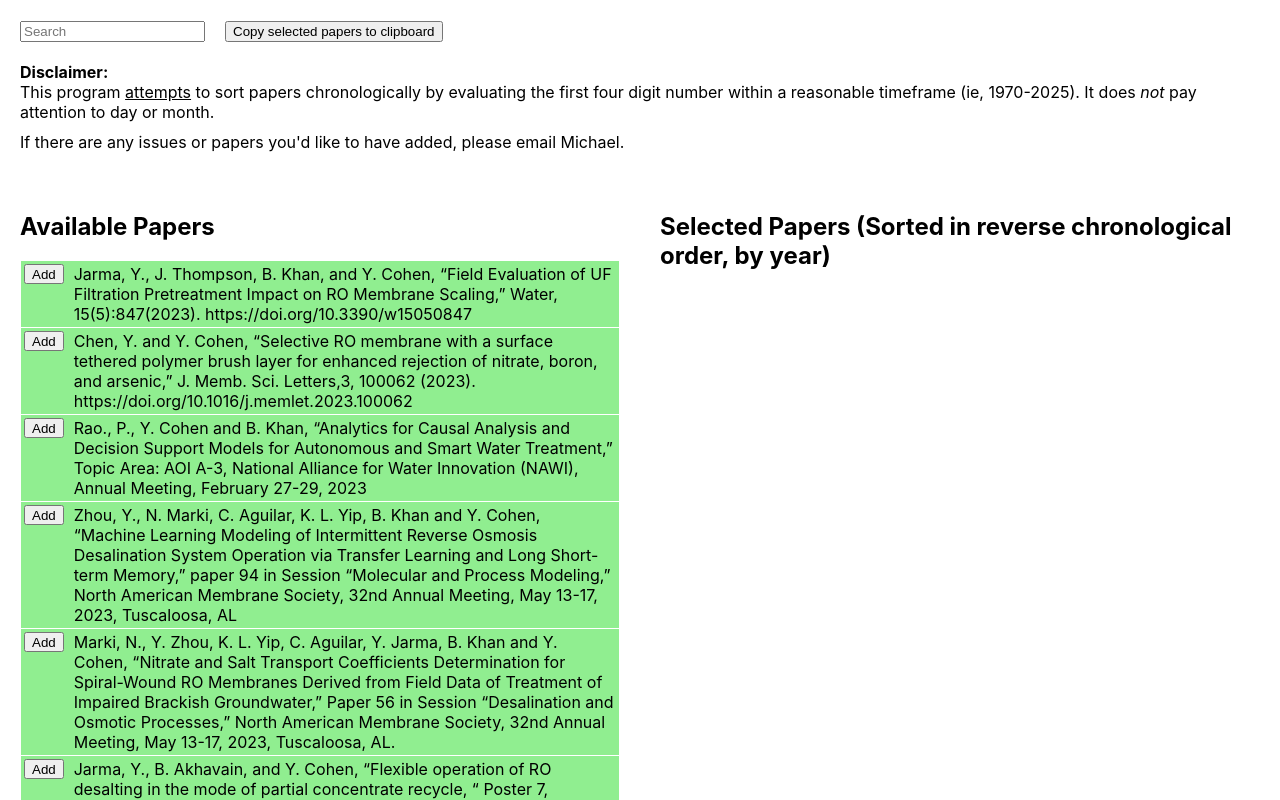
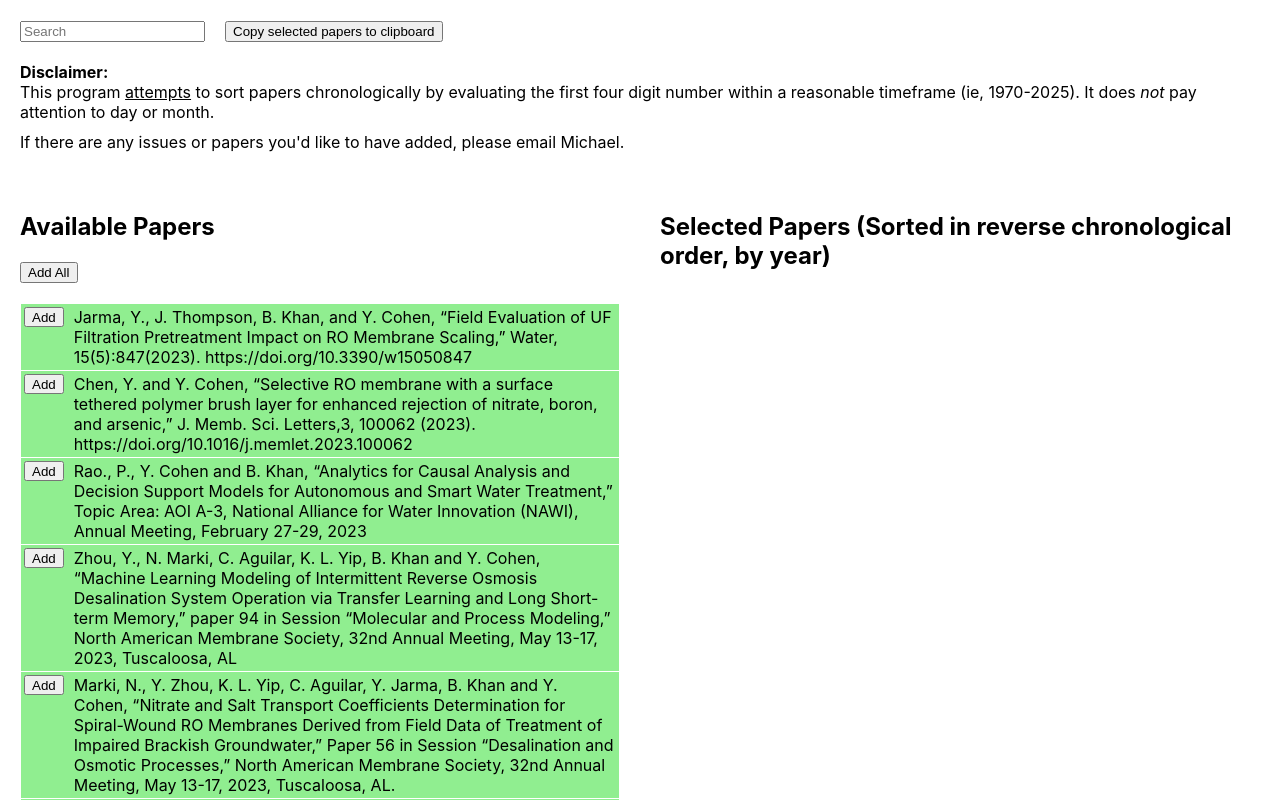
Before and after one commit to michaelbunte/polysep_paper_finder, a React (Create React App) app: page / in a window 1280 px wide. Shown: the top 800 px of the page. Built offline with nearby package versions, Linux system fonts and the light colour scheme.

Commit message:
added 'add all' button

```diff
--- a/src/App.js
+++ b/src/App.js
@@ -35,16 +35,28 @@ function App() {
     setSearchText(e.target.value);
   }
 
+  let addToSelected = (index) => {
+    if (selectedPapers.includes(filtered_data[index])) { return; }
+    setSelectedPapers([...selectedPapers, filtered_data[index]].sort(year_sort));
+  }
+
   let handleAddPress = (e) => {
     let item_index = parseInt(e.target.name.split('_')[1]);
-    if (selectedPapers.includes(filtered_data[item_index])) { return; }
-
-    setSelectedPapers([...selectedPapers, filtered_data[item_index]].sort(year_sort));
+    addToSelected(item_index);
   }
 
   let handleRemovePress = (e) => {
     let item_index = parseInt(e.target.name.split('_')[1]);
     setSelectedPapers([...selectedPapers.slice(0, item_index), ...selectedPapers.slice(item_index + 1, selectedPapers.length)]);
+  }
+
+  let handleAddAll = (e) => {
+    let selectedCopy = [...selectedPapers];
+    for(let i = 0; i < filtered_data.length; i++) {
+      if (selectedPapers.includes(filtered_data[i])) { continue; }
+      selectedCopy.push(filtered_data[i]);
+    }
+    setSelectedPapers([...selectedCopy].sort(year_sort));
   }
 
 
@@ -113,6 +125,12 @@ function App() {
       <div style={{ display: "flex" }}>
         <div style={{ padding: "20px", flex: "1" }}>
           <h2>Available Papers</h2>
+          <input
+            type="button"
+            value="Add All"
+            style={{marginBottom:"20px"}}
+            onClick={handleAddAll}
+          />
           {papers}
         </div>
         <div style={{ padding: "20px", flex: "1" }}>
```
